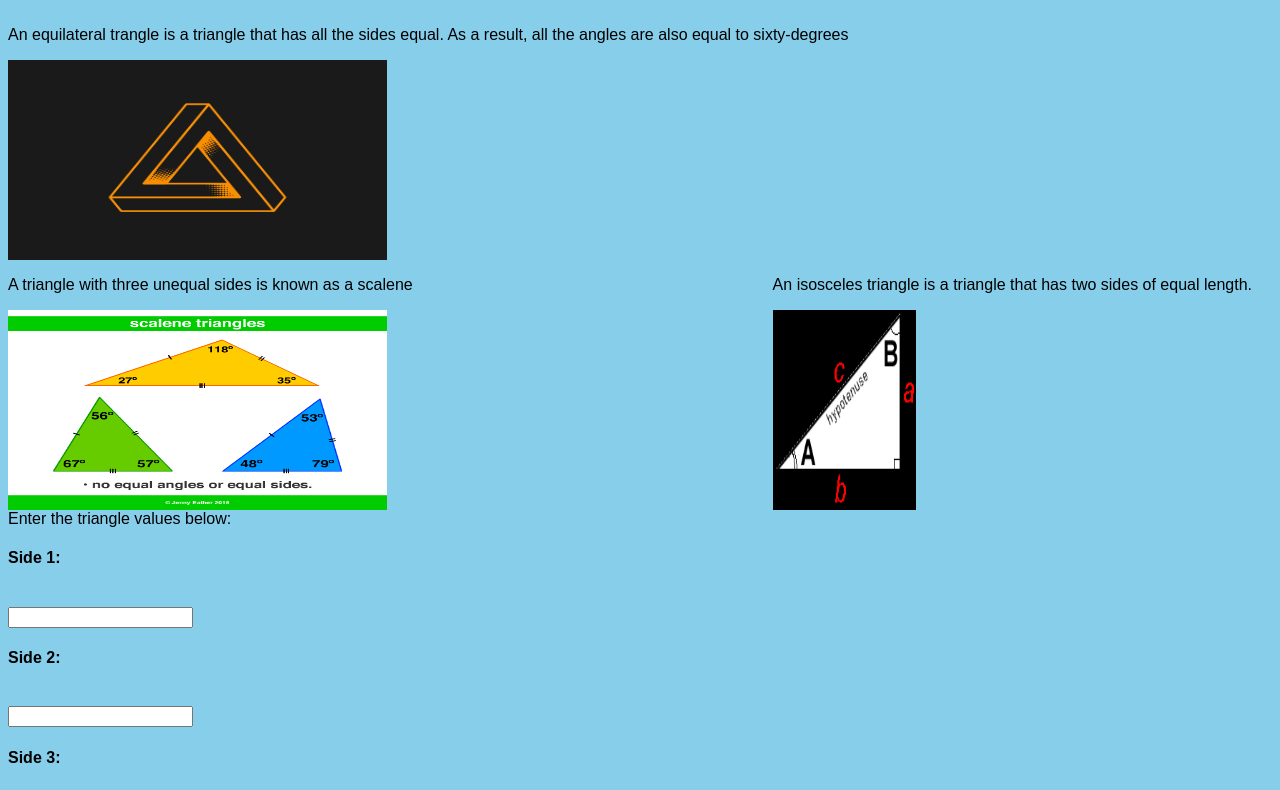
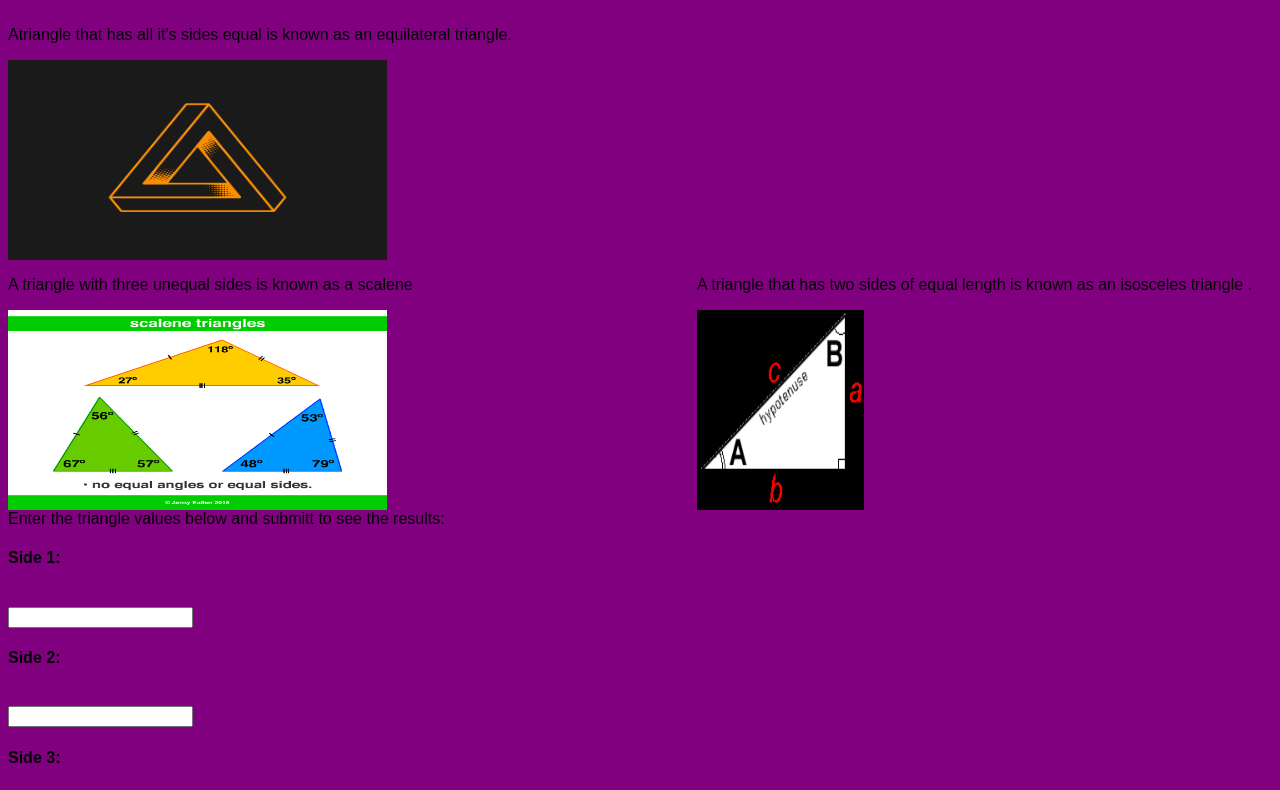
Before and after one commit to NES26/triangle-tracker, a plain HTML site: page index.html in a window 1280 px wide. Shown: the part 91-881 px from the top of the page. Drawn offline with Linux system fonts and the light colour scheme.

Commit message:
Add styles.css content

```diff
--- a/css/styles.css
+++ b/css/styles.css
@@ -17,7 +17,7 @@ img{
     color: blue
   }
   body{
-    background-color: skyblue;
+    background-color:purple;
     font-family: sans-serif;
     }
   .isosceles{
--- a/index.html
+++ b/index.html
@@ -8,13 +8,13 @@
   <body>
     <h1>Triangle Tracker</h1>
         <div class="Equilateral">
-            <p> An equilateral trangle is a triangle that has all the sides equal. As a
-          result, all the angles are also equal to sixty-degrees </p>
+            <p>  Atriangle that has all it's sides equal is known as an equilateral triangle.
+         </p>
           <img src="image/img1.png" alt="Equilateral triangle">
 
             </div>
           <div class="Isosceles">
-        <p> An isosceles triangle is a triangle that has two sides of equal length. </p>
+        <p>  A triangle that has two sides of equal length is known as an isosceles triangle . </p>
           <img src="image/img3.png" alt="Isosceles triangle">
 
           </div>
@@ -25,7 +25,7 @@
         </div>
         <div id="Form">
                 <FORM NAME="Triangle_Inputs" METHOD="GET">
-                Enter the triangle values below: <br>
+                Enter the triangle values below and submitt to see the results: <br>
                 <p>
                 <h4>Side 1: </h4><BR>
                 <INPUT TYPE="Integer" NAME="input1" VALUE=""><P>
```
